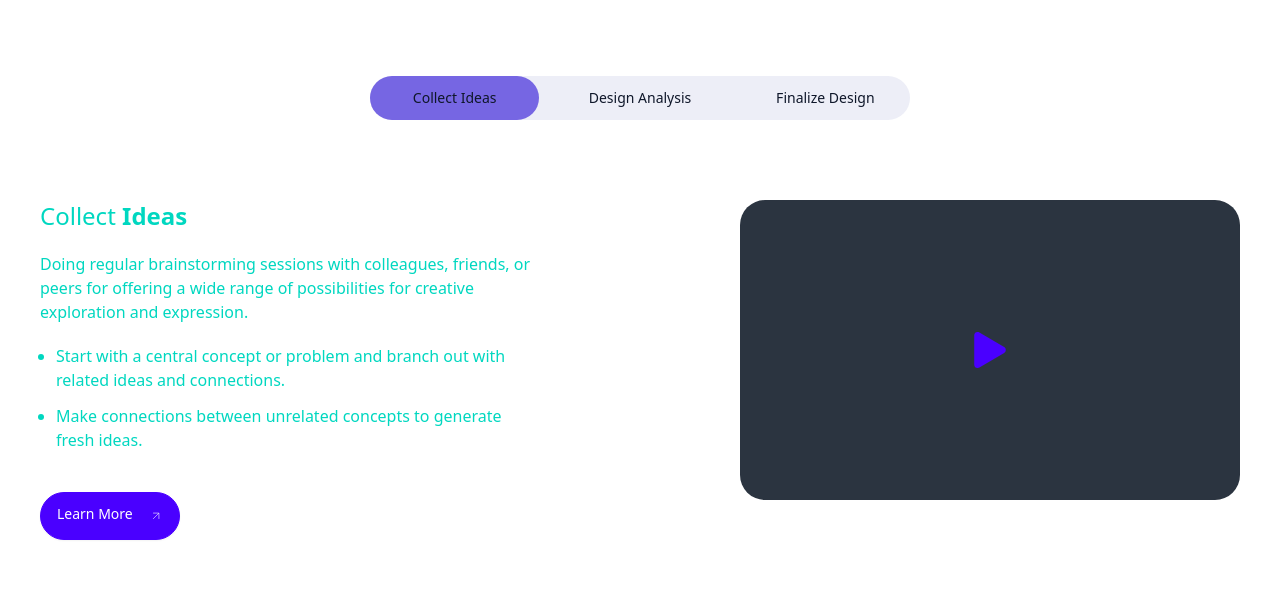
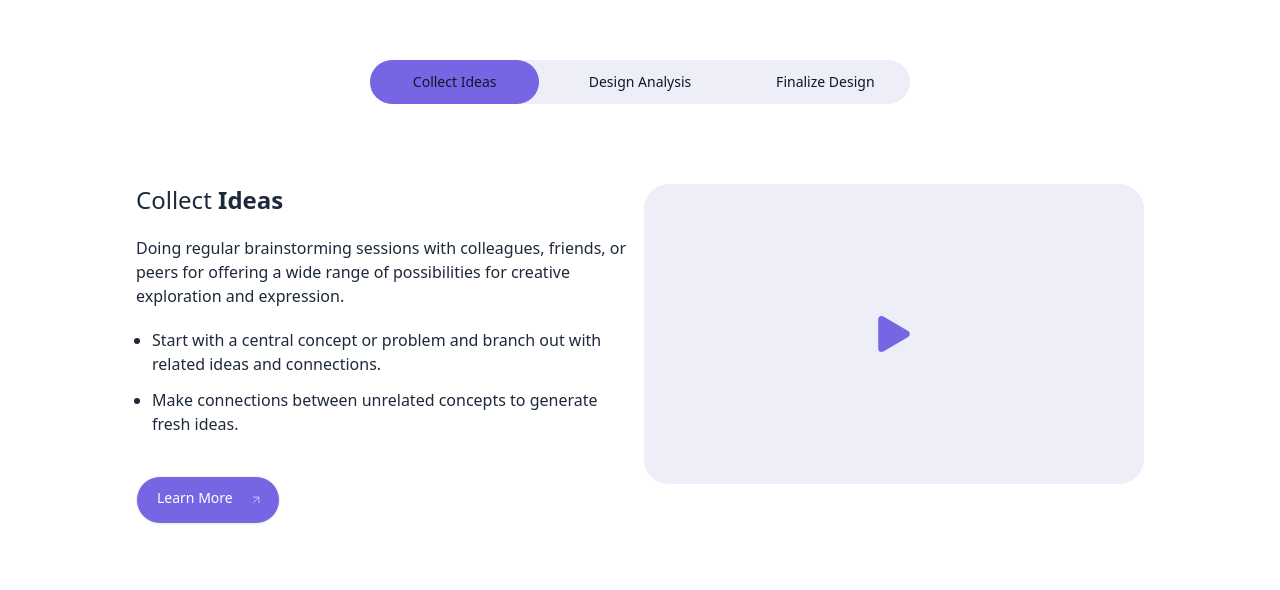
Before and after one commit to Neaz-mq/template-store, a React (Vite) app: page / in a window 1280 px wide. Shown: the part 3114-3704 px from the top of the page. Built offline with nearby package versions, Linux system fonts and the light colour scheme.

Commit message:
Ideas  section done

```diff
--- a/src/pages/Home/Guideline/Guideline.jsx
+++ b/src/pages/Home/Guideline/Guideline.jsx
@@ -132,7 +132,7 @@ const Guideline = () => {
                 )}
 
                 <div className="w-fit mt-20 mx-auto">
-                    <button className="btn bg-[#6658C5] font-['__gellix_0bf537, __gellix_Fallback_0bf537'] hover:text-[#f2f2f5] hover:bg-[#5044a1]  font-medium capitalize text-white rounded-full gap-4 px-6 py-3 text-base mt-5">
+                    <button className="btn bg-[#7666E3] font-['__gellix_0bf537, __gellix_Fallback_0bf537'] hover:text-[#f2f2f5] hover:bg-[#5044a1]  font-medium capitalize text-white rounded-full gap-4 px-6 py-3 text-base mt-5">
                         <span className="-mt-1">Submit a Template</span>
                         <svg stroke="currentColor" fill="none" viewBox="0 0 24 24" height="1em" width="1em" xmlns="http://www.w3.org/2000/svg"><line x1="7" y1="17" x2="17" y2="7"></line><polyline points="7 7 17 7 17 17"></polyline></svg></button>
                 </div>
--- a/src/pages/Home/Ideas/Ideas.jsx
+++ b/src/pages/Home/Ideas/Ideas.jsx
@@ -8,10 +8,10 @@ const Ideas = () => {
     }
 
     return (
-        <div className="layout mt-14 lg:mt-60">
+        <div className="layout mt-14 lg:mt-56 lg:mx-24">
             <h2 className="lg:text-4xl text-3xl text-[#2F1C6A] text-center">Get <strong>cutting-edge design</strong></h2>
             <div className="mt-20">
-                <div className="max-w-[540px] mx-auto text-accent grid md:grid-cols-2 lg:grid-cols-3 gap-4 bg-[#EDEEF7] rounded-[25px] lg:rounded-full translate-y-24 opacity-0" style={{ translate: 'none', rotate: 'none', scale: 'none', opacity: 1, transform: 'translate(0px, 0px)' }}>
+                <div className="max-w-[540px] lg:mx-auto text-accent grid md:grid-cols-2 lg:grid-cols-3 gap-4 bg-[#EDEEF7] rounded-[25px] lg:rounded-full translate-y-24 opacity-0 mx-4" style={{ translate: 'none', rotate: 'none', scale: 'none', opacity: 1, transform: 'translate(0px, 0px)' }}>
                     <button className={`rounded-full font-['__gellix_0bf537, __gellix_Fallback_0bf537']  font-medium text-slate-900  p-3 text-sm hover:text-[#7668E5] hover:scale-105  duration-100 ${activeTab === 'ideas' ? 'bg-[#7666E3] text-[#fffbfb]   hover:text-[#ffffff]' : ''}`} onClick={() => handleTabClick('ideas')}>Collect Ideas</button>
                     <button className={`rounded-full font-['__gellix_0bf537, __gellix_Fallback_0bf537']  font-medium text-slate-900  p-3 text-sm hover:text-[#7668E5] hover:scale-105  duration-100 ${activeTab === 'design' ? 'bg-[#7666E3] text-[#fffbfb]   hover:text-[#ffffff]' : ''}`} onClick={() => handleTabClick('design')}>Design Analysis</button>
                     <button className={`rounded-full font-['__gellix_0bf537, __gellix_Fallback_0bf537']  font-medium text-slate-900  p-3 text-sm hover:text-[#7668E5] hover:scale-105  duration-100 ${activeTab === 'finalize' ? 'bg-[#7666E3] text-[#fffbfb]   hover:text-[#ffffff]' : ''}`} onClick={() => handleTabClick('finalize')}>Finalize Design</button>
@@ -20,7 +20,7 @@ const Ideas = () => {
             <div className="translate-y-24 opacity-0" style={{ translate: 'none', rotate: 'none', scale: 'none', opacity: 1, transform: 'translate(0px, 0px)' }}>
                 <div className="w-full grid lg:grid-cols-2 px-10 gap-8 lg:gap-0 my-20">
                     {activeTab === 'ideas' && (
-                        <div className="text-accent max-w-[500px]">
+                        <div className="text-slate-800 font-['__gellix_0bf537, __gellix_Fallback_0bf537']  font-medium max-w-[500px]">
                             <h2 className="text-2xl">Collect <strong> Ideas</strong></h2>
                             <p className="py-5">Doing regular brainstorming sessions with colleagues, friends, or peers for offering a wide range of possibilities for creative exploration and expression.</p>
                             <ul className="list-disc ml-4">
@@ -28,8 +28,8 @@ const Ideas = () => {
                                 <li className="mt-3">Make connections between unrelated concepts to generate fresh ideas.</li>
                             </ul>
                             <br />
-                            <button className="btn btn-primary font-light capitalize text-white rounded-full gap-4 mt-4">
-                                <span className="-mt-1">Learn More</span>
+                            <button className="btn bg-[#7666E3] hover:bg-[#5842e7]  capitalize text-white rounded-full gap-4 mt-4 font-['__gellix_0bf537, __gellix_Fallback_0bf537']  font-medium">
+                                <span className="-mt-1 ml-1">Learn More</span>
                                 <svg stroke="currentColor" fill="none" viewBox="0 0 24 24" height="1em" width="1em" xmlns="http://www.w3.org/2000/svg">
                                     <line x1="7" y1="17" x2="17" y2="7"></line>
                                     <polyline points="7 7 17 7 17 17"></polyline>
@@ -38,19 +38,33 @@ const Ideas = () => {
                         </div>
                     )}
                     {activeTab === 'design' && (
-                        <div className="text-accent max-w-[500px]">
-                          <h2 className="text-2xl">Design <strong> Analysis</strong></h2><p className="py-5">Analyzing the visual appeal and aesthetic qualities of the design, including factors such as color, typography, layout, and overall design coherence</p><ul className="list-disc ml-4"><li>Assessing the designs potential for adaptation, scalability, and innovation to meet evolving user needs, technological advancements, and market trends over time.</li><li className="mt-3">Evaluating how users interact with the design and identifying areas for improvement to enhance usability, accessibility, and overall satisfaction of clients.</li></ul><br/><button className="btn btn-primary font-light capitalize text-white rounded-full gap-4 mt-4"><span className="-mt-1">Learn More</span><svg stroke="currentColor" fill="none"  height="1em" width="1em" xmlns="http://www.w3.org/2000/svg"><line x1="7" y1="17" x2="17" y2="7"></line><polyline points="7 7 17 7 17 17"></polyline></svg></button>
-                          </div>
+                        <div className="text-slate-800 font-['__gellix_0bf537, __gellix_Fallback_0bf537']  font-medium max-w-[500px]">
+                            <h2 className="text-2xl">Design <strong> Analysis</strong></h2><p className="py-5">Analyzing the visual appeal and aesthetic qualities of the design, including factors such as color, typography, layout, and overall design coherence</p><ul className="list-disc ml-4"><li>Assessing the designs potential for adaptation, scalability, and innovation to meet evolving user needs, technological advancements, and market trends over time.</li><li className="mt-3">Evaluating how users interact with the design and identifying areas for improvement to enhance usability, accessibility, and overall satisfaction of clients.</li></ul><br />
+                            <button className="btn bg-[#7666E3] hover:bg-[#5842e7]  capitalize text-white rounded-full gap-4 mt-4 font-['__gellix_0bf537, __gellix_Fallback_0bf537']  font-medium">
+                                <span className="-mt-1 ml-1">Learn More</span>
+                                <svg stroke="currentColor" fill="none" viewBox="0 0 24 24" height="1em" width="1em" xmlns="http://www.w3.org/2000/svg">
+                                    <line x1="7" y1="17" x2="17" y2="7"></line>
+                                    <polyline points="7 7 17 7 17 17"></polyline>
+                                </svg>
+                            </button>
+                        </div>
 
                     )}
                     {activeTab === 'finalize' && (
-                        <div className="text-accent max-w-[500px]">
-                         <h2 className="text-2xl">Finalize <strong> Analysis</strong></h2><p className="py-5">Conduct a thorough review of the design to ensure it meets the project requirements and objectives. Make any necessary revisions based on feedback from stakeholders, clients, or team members.</p><ul className="list-disc ml-4"><li>Perform quality assurance checks to identify and fix any errors, inconsistencies, or technical issues in the design.</li><li className="mt-3">Once all revisions, quality checks, and approvals are complete, finalize the design and request stakeholders or clients to confirm that the design is ready for handove.</li></ul><br/><button className="btn btn-primary font-light capitalize text-white rounded-full gap-4 mt-4"><span className="-mt-1">Learn More</span><svg stroke="currentColor" fill="none"  viewBox="0 0 24 24" height="1em" width="1em" xmlns="http://www.w3.org/2000/svg"><line x1="7" y1="17" x2="17" y2="7"></line><polyline points="7 7 17 7 17 17"></polyline></svg></button></div>
+                        <div className="text-slate-800 font-['__gellix_0bf537, __gellix_Fallback_0bf537']  font-medium max-w-[500px]">
+                            <h2 className="text-2xl">Finalize <strong> Analysis</strong></h2><p className="py-5">Conduct a thorough review of the design to ensure it meets the project requirements and objectives. Make any necessary revisions based on feedback from stakeholders, clients, or team members.</p><ul className="list-disc ml-4"><li>Perform quality assurance checks to identify and fix any errors, inconsistencies, or technical issues in the design.</li><li className="mt-3">Once all revisions, quality checks, and approvals are complete, finalize the design and request stakeholders or clients to confirm that the design is ready for handove.</li></ul><br />
+                            <button className="btn bg-[#7666E3] hover:bg-[#5842e7]  capitalize text-white rounded-full gap-4 mt-4 font-['__gellix_0bf537, __gellix_Fallback_0bf537']  font-medium">
+                                <span className="-mt-1 ml-1">Learn More</span>
+                                <svg stroke="currentColor" fill="none" viewBox="0 0 24 24" height="1em" width="1em" xmlns="http://www.w3.org/2000/svg">
+                                    <line x1="7" y1="17" x2="17" y2="7"></line>
+                                    <polyline points="7 7 17 7 17 17"></polyline>
+                                </svg>
+                            </button></div>
 
                     )}
                     <div className="flex lg:justify-end">
-                        <div className="w-[300px] h-[150px] lg:w-[500px] lg:h-[300px] bg-neutral rounded-[25px] flex items-center justify-center">
-                            <button className="text-4xl text-primary hover:scale-110 duration-200">
+                        <div className="w-[300px] h-[150px] lg:w-[500px] lg:h-[300px] bg-[#EDEEF7] rounded-[25px] flex items-center justify-center">
+                            <button className="text-4xl text-[#7666E3] hover:scale-110 duration-200">
                                 <svg stroke="currentColor" fill="currentColor" viewBox="0 0 448 512" height="1em" width="1em" xmlns="http://www.w3.org/2000/svg">
                                     <path d="M424.4 214.7L72.4 6.6C43.8-10.3 0 6.1 0 47.9V464c0 37.5 40.7 60.1 72.4 41.3l352-208c31.4-18.5 31.5-64.1 0-82.6z"></path>
                                 </svg>
```
